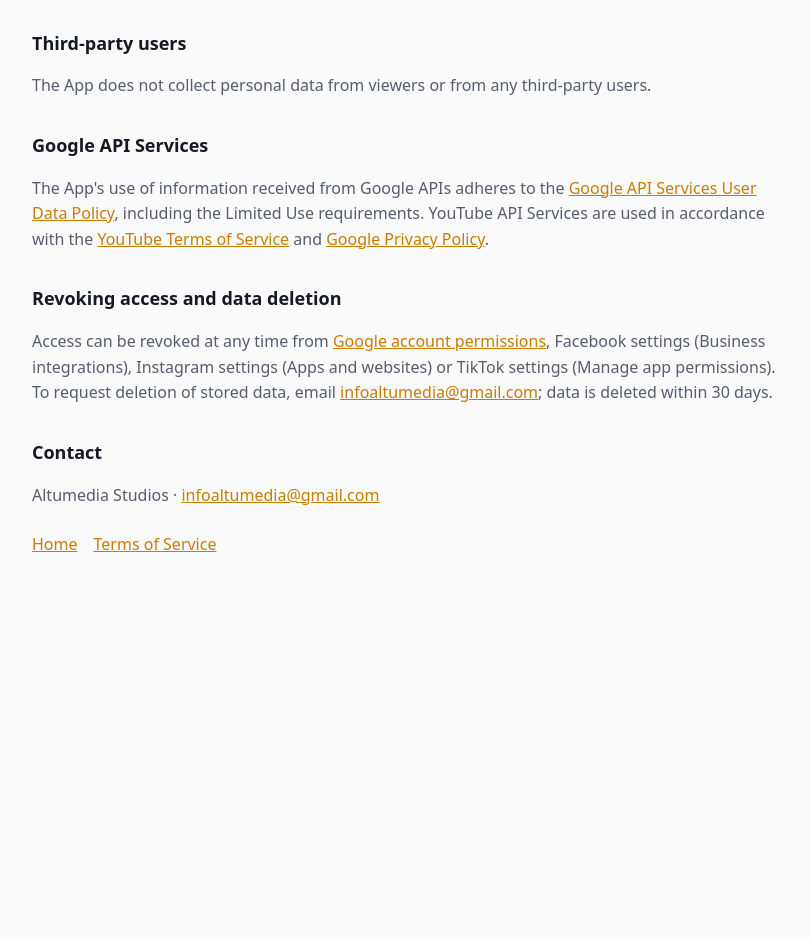
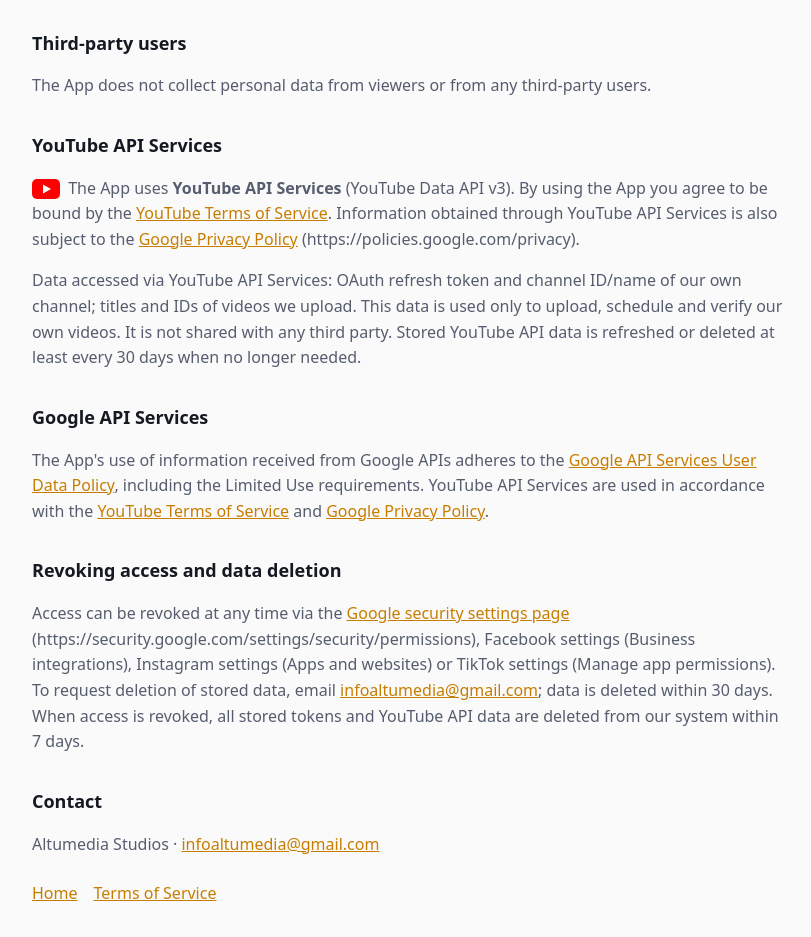
Before and after one commit to altumediastudios/altumediastudios.github.io, a plain HTML site: page privacy.html in a window 1280 px wide. Shown: the part 621-1558 px from the top of the page, without its empty margins (228-1039 px from the left). Before the commit the page ends 1227 px from the top, so only its background shows below. Drawn offline with Linux system fonts and the light colour scheme.

Commit message:
Add files via upload

```diff
--- a/privacy.html
+++ b/privacy.html
@@ -7,7 +7,9 @@
 <li><b>TikTok</b>: open ID, display name and access token for our own accounts, used solely to publish our videos via the Content Posting API.</li></ul>
 <h2>How data is stored</h2><p>Tokens are stored encrypted (AES-256-GCM) on a private computer controlled by Altumedia Studios. No data is sold, shared with third parties, or used for advertising or profiling.</p>
 <h2>Third-party users</h2><p>The App does not collect personal data from viewers or from any third-party users.</p>
+<h2>YouTube API Services</h2><p><svg class="yt" viewBox="0 0 28 20" width="28" height="20" aria-hidden="true"><rect width="28" height="20" rx="5" fill="#FF0000"/><path d="M11 5.5v9l8-4.5z" fill="#fff"/></svg> The App uses <b>YouTube API Services</b> (YouTube Data API v3). By using the App you agree to be bound by the <a href="https://www.youtube.com/t/terms">YouTube Terms of Service</a>. Information obtained through YouTube API Services is also subject to the <a href="https://policies.google.com/privacy">Google Privacy Policy</a> (https://policies.google.com/privacy).</p>
+<p>Data accessed via YouTube API Services: OAuth refresh token and channel ID/name of our own channel; titles and IDs of videos we upload. This data is used only to upload, schedule and verify our own videos. It is not shared with any third party. Stored YouTube API data is refreshed or deleted at least every 30 days when no longer needed.</p>
 <h2>Google API Services</h2><p>The App's use of information received from Google APIs adheres to the <a href="https://developers.google.com/terms/api-services-user-data-policy">Google API Services User Data Policy</a>, including the Limited Use requirements. YouTube API Services are used in accordance with the <a href="https://www.youtube.com/t/terms">YouTube Terms of Service</a> and <a href="https://policies.google.com/privacy">Google Privacy Policy</a>.</p>
-<h2>Revoking access and data deletion</h2><p>Access can be revoked at any time from <a href="https://myaccount.google.com/permissions">Google account permissions</a>, Facebook settings (Business integrations), Instagram settings (Apps and websites) or TikTok settings (Manage app permissions). To request deletion of stored data, email <a href="mailto:infoaltumedia@gmail.com">infoaltumedia@gmail.com</a>; data is deleted within 30 days.</p>
+<h2>Revoking access and data deletion</h2><p>Access can be revoked at any time via the <a href="https://security.google.com/settings/security/permissions">Google security settings page</a> (https://security.google.com/settings/security/permissions), Facebook settings (Business integrations), Instagram settings (Apps and websites) or TikTok settings (Manage app permissions). To request deletion of stored data, email <a href="mailto:infoaltumedia@gmail.com">infoaltumedia@gmail.com</a>; data is deleted within 30 days. When access is revoked, all stored tokens and YouTube API data are deleted from our system within 7 days.</p>
 <h2>Contact</h2><p>Altumedia Studios · <a href="mailto:infoaltumedia@gmail.com">infoaltumedia@gmail.com</a></p>
 <nav><a href="index.html">Home</a><a href="terms.html">Terms of Service</a></nav></main></body></html>
--- a/style.css
+++ b/style.css
@@ -4,3 +4,5 @@ body{margin:0;background:var(--bg);color:var(--fg);font:16px/1.6 system-ui,Segoe
 main{max-width:760px;margin:0 auto;padding:48px 16px}h1{margin:0 0 6px}h1 span{color:var(--sun)}
 h2{margin-top:32px;font-size:18px}p,li{color:var(--mute)}a{color:var(--sun)}nav{margin-top:24px;display:flex;gap:16px;flex-wrap:wrap}
 footer{margin-top:48px;font-size:13px;color:var(--mute)}
+.ytbox{display:flex;gap:12px;align-items:flex-start;border:1px solid #ff000055;border-radius:10px;padding:14px;margin:18px 0;background:#ff00000d}
+svg.yt{flex:none;vertical-align:middle;margin-right:4px}
```
Also changed, not shown: index.html (+1 -0 lines), terms.html (+1 -0 lines).
